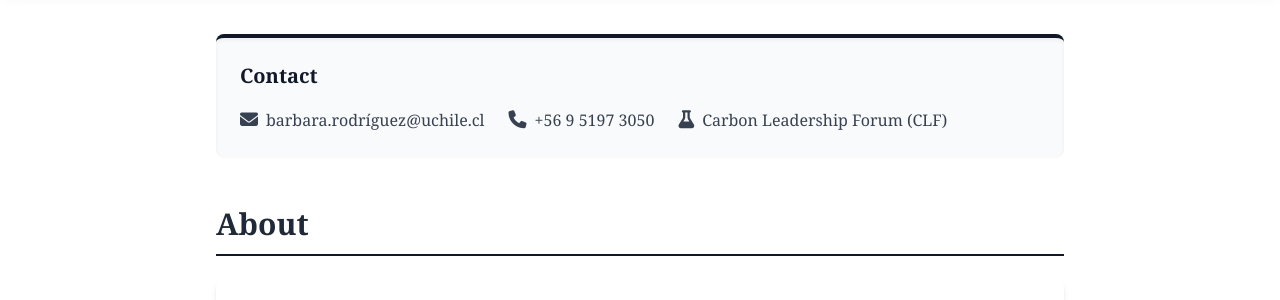
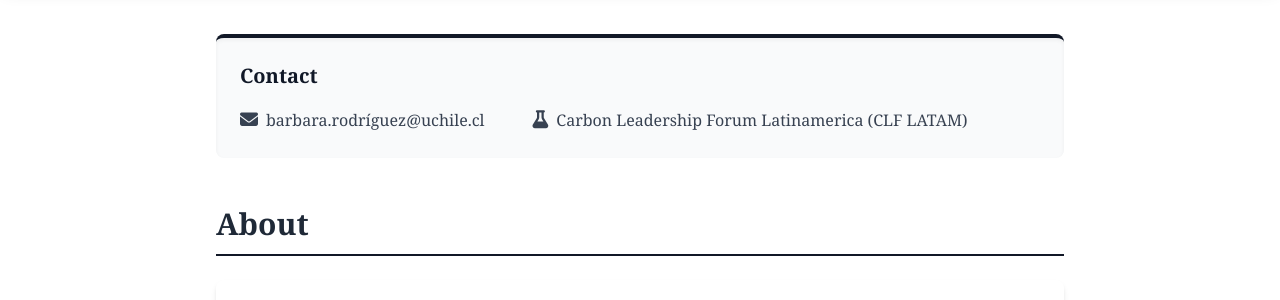
Before and after one commit to bxrodriguez/bxrodriguez.github.io, a Jekyll site: the page index.html, which Jekyll copies as it is, in a window 1280 px wide and 900 px high. Shown: the part 294-594 px from the top of the window. Built offline with Jekyll 4.4.1, drawn with Linux system fonts in a browser that asks for light colours; nearby versions of some CDN libraries.

Commit message:
Update index.html

```diff
--- a/index.html
+++ b/index.html
@@ -61,12 +61,11 @@
                     <span class="font-medium">barbara.rodríguez@uchile.cl</span>
                 </a>
                 <span class="flex items-center space-x-2 text-gray-700">
-                    <i class="fas fa-phone text-lg"></i>
-                    <span class="font-medium">+56 9 5197 3050</span>
+
                 </span>
-                <a href="https://carbonleadershipforum.org/" target="_blank" rel="noopener noreferrer" class="flex items-center space-x-2 text-gray-700 hover-link transition">
+                <a href="https://vivianaurra92.wixsite.com/clflatam" target="_blank" rel="noopener noreferrer" class="flex items-center space-x-2 text-gray-700 hover-link transition">
                     <i class="fas fa-flask text-lg"></i>
-                    <span class="font-medium">Carbon Leadership Forum (CLF)</span>
+                    <span class="font-medium">Carbon Leadership Forum Latinamerica (CLF LATAM)</span>
                 </a>
             </div>
         </section>
```
